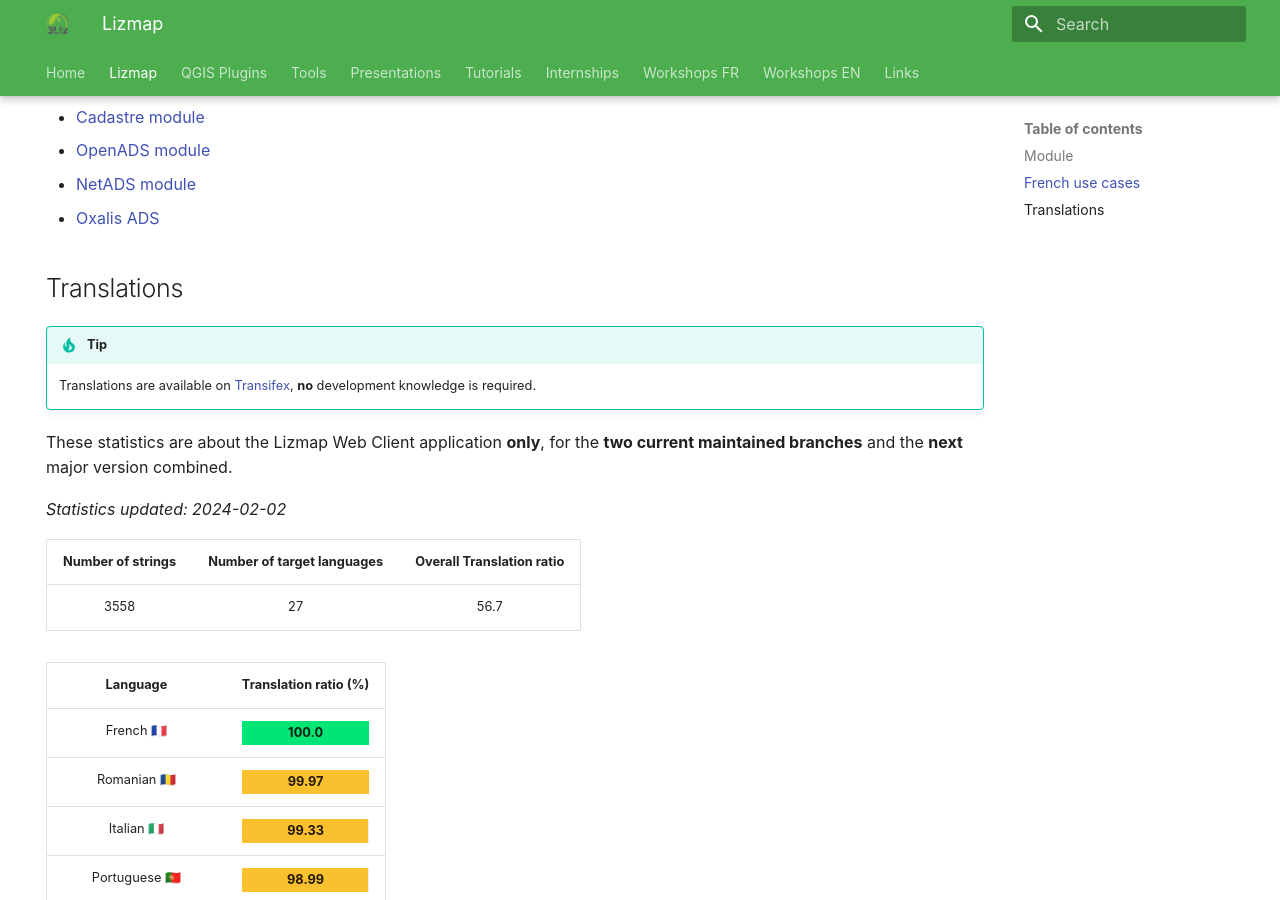
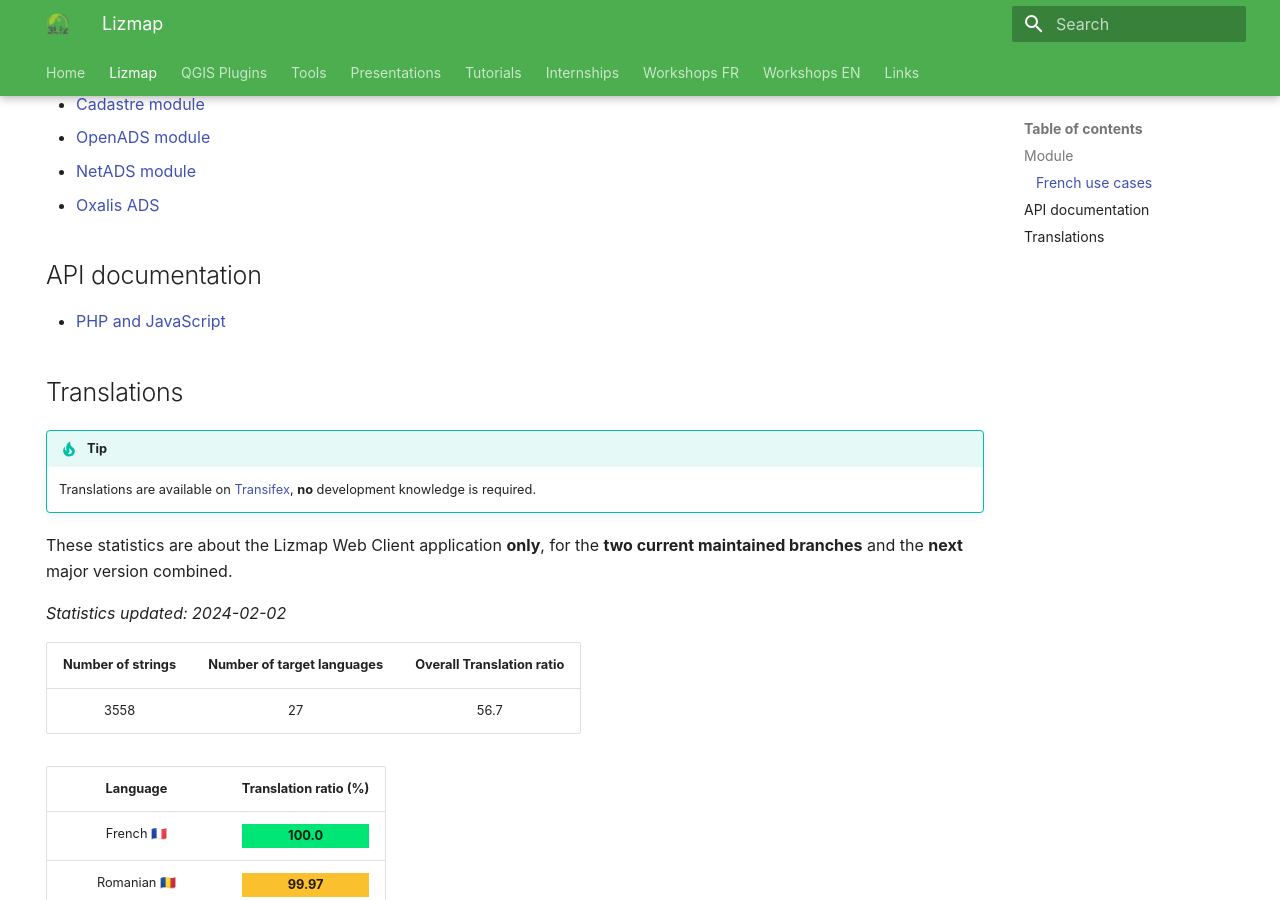
Before and after one commit to 3liz/3liz.github.io, an MkDocs documentation site: the page built from docs/lizmap.md, in a window 1280 px wide and 900 px high, scrolled down 532 px. Built offline with MkDocs 1.6.1 and Material for MkDocs 9.7.7, drawn with Linux system fonts in a browser that asks for light colours; nearby versions of some CDN libraries.

```diff
--- a/docs/lizmap.md
+++ b/docs/lizmap.md
@@ -16,13 +16,17 @@ Additional modules can be added on top of Lizmap
 * AltiProfil
 * ...
 
-## French use cases
+### French use cases
 
 * [Address module](../qgis-gestion_base_adresse-plugin/)
 * [Cadastre module](../QgisCadastrePlugin/)
 * [OpenADS module](../qgis-openads-plugin/)
 * [NetADS module](../qgis-netads-plugin/)
 * [Oxalis ADS](https://github.com/3liz/lizmap-javascript-scripts/blob/master/library/api/oxalis/README.md)
+
+## API documentation
+
+* [PHP and JavaScript](../lizmap-web-client/)
 
 ## Translations
 
```
